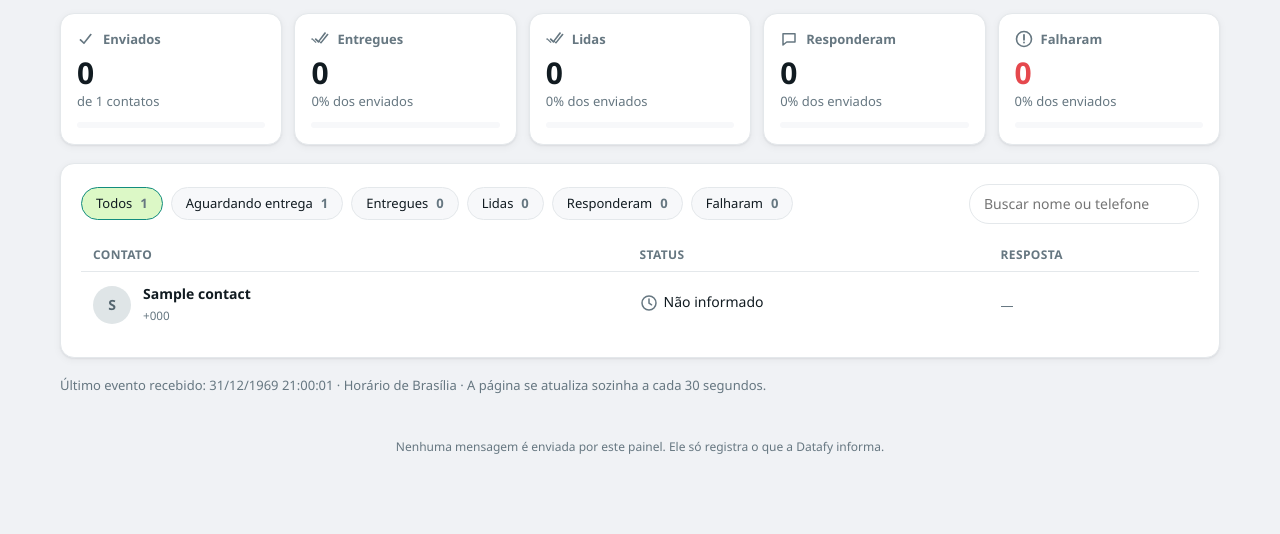
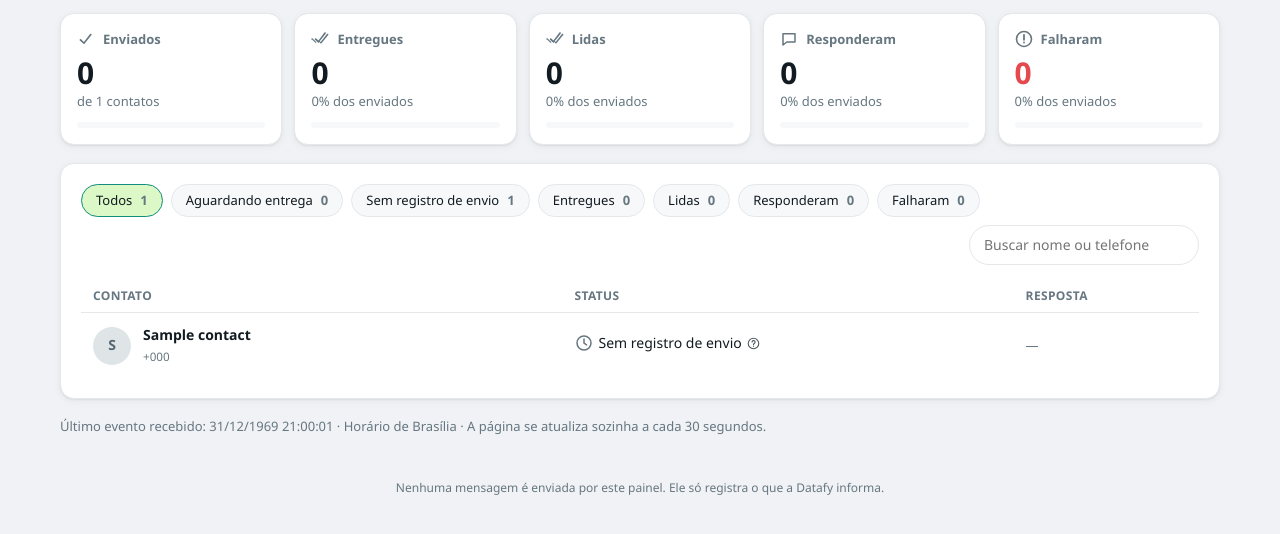
Before and after one commit to meloim/dados-disparos, a Flask app: page / in a window 1280 px wide. Shown: the part 229-763 px from the top of the page. Run offline with Flask 3, Linux system fonts and the light colour scheme; tables that the repository leaves empty hold one stand-in row (values such as "Sample post"); some libraries are stand-ins or nearby versions.

Commit message:
"Nao informado" vira "Sem registro de envio" com explicacao
Contato da lista sem nenhum evento de envio ganha balao explicando as
causas provaveis e filtro proprio, separado de "Aguardando entrega"
(que agora so conta os enviados ainda nao entregues).

Co-Authored-By: Claude Opus 5.5 <noreply@anthropic.com>

```diff
--- a/app.py
+++ b/app.py
@@ -526,7 +526,7 @@ def create_apps(db_path=None, settings=None):
             row['read_inferred'] = bool(replies) and 'read' not in statuses and 'failed' not in statuses
             if row['read_inferred']:
                 statuses |= {'delivered', 'read'}
-            row['status'], row['delivery'] = next(((code,label) for code,label in [('read','Lida'),('delivered','Entregue'),('failed','Falhou'),('sent','Enviada')] if code in statuses), ('none','Não informado'))
+            row['status'], row['delivery'] = next(((code,label) for code,label in [('read','Lida'),('delivered','Entregue'),('failed','Falhou'),('sent','Enviada')] if code in statuses), ('none','Sem registro de envio'))
             status_ts = [e['ts'] for e in evs if e['kind']=='status' and e['body']==row['status']]
             if row['read_inferred']:
                 status_ts = [replies[0]['ts']]
@@ -956,7 +956,7 @@ def create_apps(db_path=None, settings=None):
             summary.append(row)
         for k,label in LABELS.items():
             summary.append([label,totals[k],totals[k]/totals['total'] if totals['total'] else 0])
-        summary.append(['Base importada não comprova envio. Sem status significa não informado.'])
+        summary.append(['"Sem registro de envio": a Datafy não avisou envio para o número (ex.: recusado pela Meta antes de sair). Confira na Datafy.'])
         summary.append(['Respostas sem vínculo não entram nos resultados por campanha.'])
         summary.append(['Resultado considera a resposta vinculada mais recente, inclusive revisão.'])
         for r in range(5,8+len(LABELS)):
--- a/static/app.css
+++ b/static/app.css
@@ -89,6 +89,8 @@ button.ok{background:var(--ok)}
 .tipbox.show{opacity:1;transform:none}
 .tipbox .tip-title{display:flex;gap:6px;align-items:flex-start;font-weight:700;color:var(--danger);font-size:14px}
 .tipbox .tip-title svg{flex:none;width:16px;height:16px;margin-top:1px}
+.tipbox.info{border-left-color:var(--wa-teal)}
+.tipbox.info .tip-title{color:var(--text)}
 .tipbox .tip-label{font-size:11px;text-transform:uppercase;letter-spacing:.04em;color:var(--muted);font-weight:700;margin:10px 0 2px}
 .tipbox p{margin:0}
 .tipbox .tip-tech{margin-top:10px;padding-top:8px;border-top:1px solid var(--line);font-size:11px;color:var(--muted);font-family:ui-monospace,Consolas,monospace;overflow-wrap:anywhere}
--- a/static/app.js
+++ b/static/app.js
@@ -11,7 +11,7 @@
       var ok = filter === 'all' ||
         (filter.indexOf('r:') === 0 && tr.dataset.result === filter.slice(2)) ||
         (filter === 'replied' && replied) ||
-        (filter === 'pending' && (st === 'sent' || st === 'none')) ||
+        (filter === 'pending' && st === 'sent') ||
         (filter === 'delivered' && (st === 'delivered' || st === 'read')) ||
         (filter === st);
       if (ok && query) ok = tr.dataset.search.indexOf(query) !== -1;
@@ -104,7 +104,7 @@
     if (tipFor === target) return;
     hideTip();
     tipFor = target;
-    tipbox = el('div', 'tipbox');
+    tipbox = el('div', 'tipbox' + (target.dataset.tipKind ? ' ' + target.dataset.tipKind : ''));
     tipbox.setAttribute('role', 'tooltip');
     var title = el('div', 'tip-title');
     title.innerHTML = '<svg viewBox="0 0 18 18" aria-hidden="true"><circle cx="9" cy="9" r="7.5" fill="none" stroke="currentColor" stroke-width="1.6"/><path d="M9 4.8v5M9 12.4v.1" stroke="currentColor" stroke-width="1.8" stroke-linecap="round"/></svg>';
--- a/templates/index.html
+++ b/templates/index.html
@@ -27,11 +27,20 @@
         data-tip-title="{{ fail.reason }}" data-tip-body="{{ fail.tip }}" data-tip-tech="{{ fail.tech }}">
     {{ tick('failed') }}<span>{{ label }} <svg class="help-ico" viewBox="0 0 16 16" aria-hidden="true"><circle cx="8" cy="8" r="6.5" fill="none" stroke="currentColor" stroke-width="1.3"/><path d="M6.3 6.2a1.8 1.8 0 113 1.4c-.7.4-1.3.8-1.3 1.6M8 11.3v.1" fill="none" stroke="currentColor" stroke-width="1.4" stroke-linecap="round"/></svg>{% if when %}<small>{{ when }}</small>{% endif %}</span>
   </span>
+  {%- elif status == 'none' -%}
+  {# Erros que a Meta devolve antes de a mensagem existir (ex.: "#2 Service temporarily unavailable")
+     só aparecem na Datafy: nenhum webhook chega para esses números. #}
+  <span class="state s-none has-tip" tabindex="0" role="button" data-tip-kind="info" aria-label="{{ label }}"
+        data-tip-title="Sem registro de envio"
+        data-tip-body="O painel não recebeu nenhum envio ligado a este número nesta campanha. Pode ser que o disparo tenha sido recusado antes de sair (por exemplo, o erro “#2 Service temporarily unavailable” da Meta), que ainda não tenha chegado nele, ou que o envio tenha sido ligado a outra campanha. Confira o status na Datafy."
+        data-tip-tech="Nenhum evento de status (sent, delivered, read, failed) recebido pelo webhook.">
+    {{ tick('none') }}<span>{{ label }} <svg class="help-ico" viewBox="0 0 16 16" aria-hidden="true"><circle cx="8" cy="8" r="6.5" fill="none" stroke="currentColor" stroke-width="1.3"/><path d="M6.3 6.2a1.8 1.8 0 113 1.4c-.7.4-1.3.8-1.3 1.6M8 11.3v.1" fill="none" stroke="currentColor" stroke-width="1.4" stroke-linecap="round"/></svg></span>
+  </span>
   {%- else -%}
   <span class="state s-{{ status }}">{{ tick(status) }}<span>{{ label }}{% if when %}<small>{{ when }}</small>{% endif %}</span></span>
   {%- endif -%}
 {%- endmacro %}
-{% set status_label ={'sent':'Enviada','delivered':'Entregue','read':'Lida','failed':'Falhou','none':'Não informado'} %}
+{% set status_label ={'sent':'Enviada','delivered':'Entregue','read':'Lida','failed':'Falhou','none':'Sem registro de envio'} %}
 
 <header class="top">
   <div class="top-inner">
@@ -124,11 +133,13 @@
 {% endif %}
 
 <section class="card" id="contacts">
-  {% set n_pending = rows|selectattr('status','in',['sent','none'])|list|length %}
+  {% set n_pending = rows|selectattr('status','equalto','sent')|list|length %}
+  {% set n_none = rows|selectattr('status','equalto','none')|list|length %}
   <div class="filter-row">
   <div class="filters">
     <button type="button" class="chip" data-filter="all">Todos <b>{{ rows|length }}</b></button>
     <button type="button" class="chip" data-filter="pending">Aguardando entrega <b>{{ n_pending }}</b></button>
+    {% if n_none %}<button type="button" class="chip" data-filter="none" title="A Datafy não avisou envio para esses números">Sem registro de envio <b>{{ n_none }}</b></button>{% endif %}
     <button type="button" class="chip" data-filter="delivered">Entregues <b>{{ totals.delivered }}</b></button>
     <button type="button" class="chip" data-filter="read">Lidas <b>{{ totals.read }}</b></button>
     <button type="button" class="chip" data-filter="replied">Responderam <b>{{ totals.replied }}</b></button>
```
Also changed, not shown: tests/test_app.py (+7 -0 lines).
